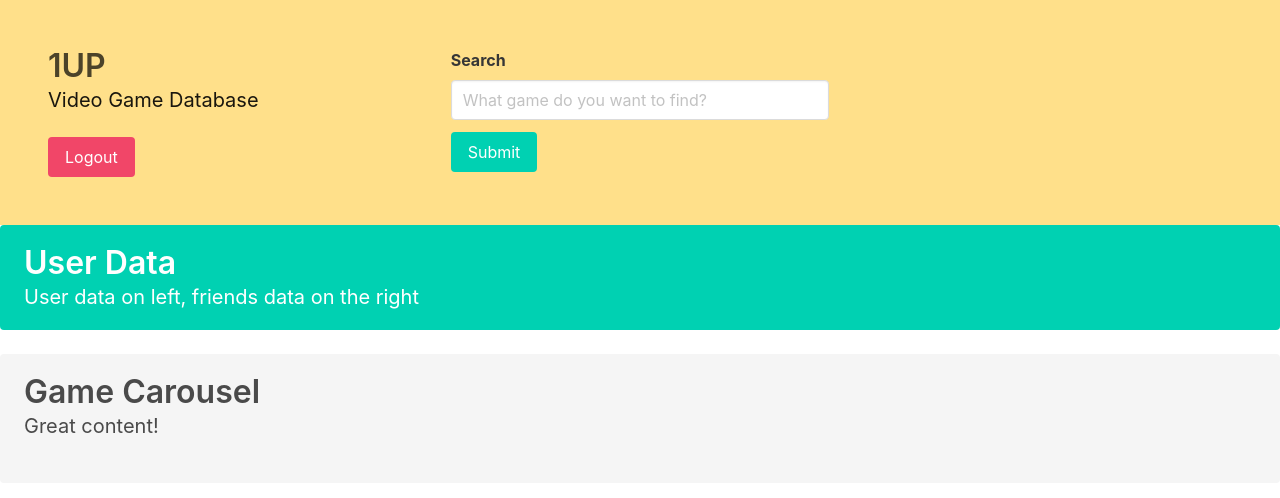
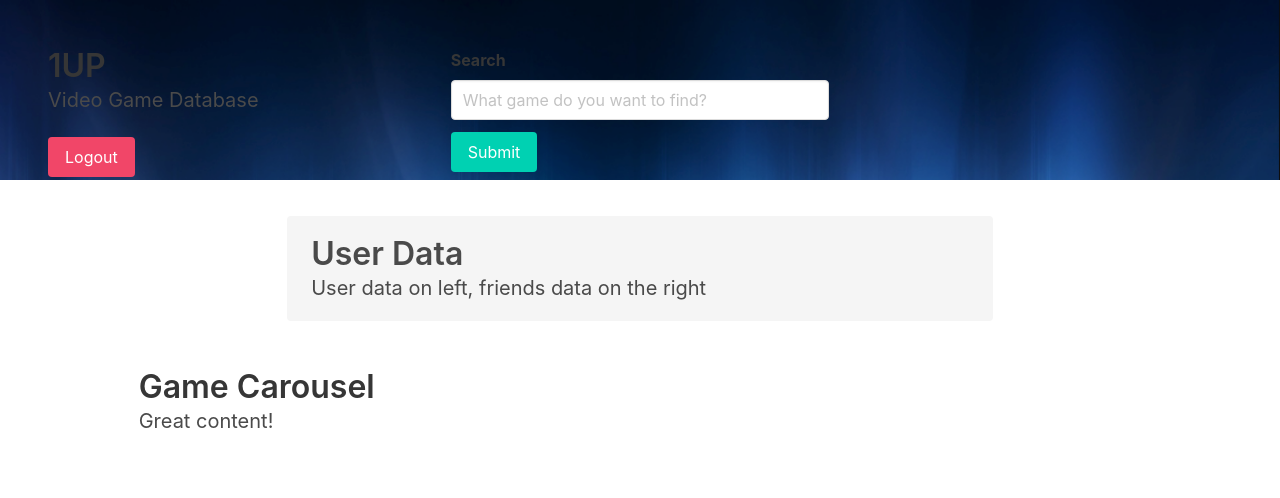
Before and after one commit to ryandelonhull/Sequelize-Inspector, a website: page Develop/public/members.html in a window 1280 px wide. Drawn offline with nearby package versions, Linux system fonts and the light colour scheme; no server answers.

Commit message:
changes to members.html

```diff
--- a/Develop/public/members.html
+++ b/Develop/public/members.html
@@ -17,14 +17,14 @@
 </head>
 
 <body class="Site">
-  <section class="hero is-warning">
+  <section class="hero" id="header-img">
     <div class="hero-body columns">
       <div class="column">
         <h1 class="title">1UP</h1>
         <h2 class="subtitle">Video Game Database</h2>
         <a class="button is-danger">Logout</a>
       </div>
-      <div class="column">
+      <div class="column" >
         <div class="field">
           <label class="label">Search</label>
           <div class="control">
@@ -39,27 +39,27 @@
       </div>
     </div>
   </section>
-  <div class="tile is-ancestor">
-    <div class="tile is-vertical is-12">
-      <div class="tile">
-        <div class="tile is-parent is-vertical">
-          <article class="tile is-child notification is-primary">
+  <main>
+    <div class="column">
+      <div class="column is-three-fifths is-offset-one-fifth">
+        <div class="tile is-parent">
+          <article class="tile is-child notification">
             <p class="title">User Data</p>
             <p class="subtitle">User data on left, friends data on the right</p>
           </article>
         </div>
       </div>
-      <div class="tile is-parent">
-        <article class="tile is-child notification is-grey">
+      <div class="column is-mobile">
+        <div class="column is-11 is-offset-1 is-grey">
           <p class="title">Game Carousel</p>
           <p class="subtitle">Great content!</p>
           <div class="content">
             <!-- Content -->
           </div>
-        </article>
+        </div>
       </div>
     </div>
-  </div>
+  </main>
 
   <script src="https://cdnjs.cloudflare.com/ajax/libs/jquery/3.2.1/jquery.min.js"></script>
   <script type="text/javascript" src="js/members.js"></script>
--- a/Develop/public/stylesheets/style.css
+++ b/Develop/public/stylesheets/style.css
@@ -2,3 +2,18 @@ form.signup,
 form.login {
   margin-top: 50px;
 }
+
+#header-img {
+  width: 100%;
+  height: 180px;
+  background: url("../assets/img-header.png");
+  background-size: cover;
+  margin-right: -20px;
+}
+
+/* #user-img {
+  width: 100%;
+  height: 600px;
+  background: url("../images/img-userfield.png");
+  background-size: cover;
+} */
```
Also changed, not shown: Develop/public/login.html (+0 -8 lines), Develop/public/signup.html (+0 -9 lines), Develop/public/assets/img-header.png (added), Develop/public/assets/img-userfield.png (added).
